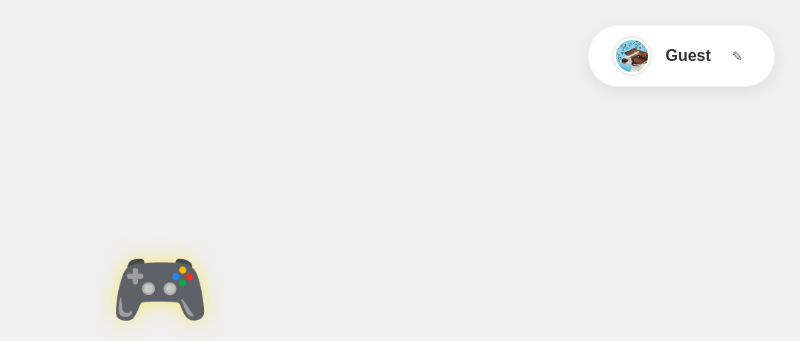
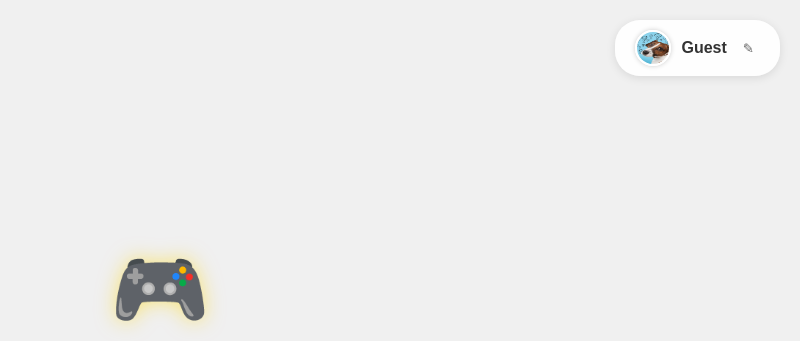
Before and after one commit to ocky07/ockyTypingApp, a plain HTML site: page index.html in a window 1280 px wide. Shown: the top 341 px of the page, without its empty margins (480-1280 px from the left). Drawn offline with Linux system fonts and the light colour scheme.

Commit message:
Update index.html

```diff
--- a/index.html
+++ b/index.html
@@ -73,23 +73,19 @@
             }
         }
 
-        /* Add to existing CSS */
-        .user-info {
 
+         .user-info {
             position: fixed;
-            top: 25px;
-            right: 25px;
+            top: 20px;
+            right: 20px;
             display: flex;
             align-items: center;
-            gap: 15px;
-            background: rgba(255, 255, 255, 0.95);
-            padding: 12px 25px;
-            border-radius: 30px;
-            box-shadow: 0 4px 15px rgba(0, 0, 0, 0.08);
+            gap: 10px;
+            background: rgba(255, 255, 255, 0.9);
+            padding: 10px 20px;
+            border-radius: 25px;
+            box-shadow: 0 2px 10px rgba(0, 0, 0, 0.1);
             z-index: 1000;
-            backdrop-filter: blur(5px);
-            border: 1px solid rgba(0, 0, 0, 0.05);
-            transition: all 0.3s ease;
         }
 
         .user-info img {
@@ -250,8 +246,8 @@
             </div>
 
         </div>
-        <p><strong>Easy</strong></p><p>Build foundational skills with minimal frustration.</p>
-        <p><strong>Medium</strong></p><p>Balance speed and accuracy for gradual improvement.</p>
+        <p><strong>Easy</strong></p><p>Foundational skills with minimal frustration.</p>
+        <p><strong>Medium</strong></p><p>Speed and accuracy for gradual improvement.</p>
         <p><strong>Hard</strong></p><p>Push limits with complex spelling and typing challenges.</p>
         <p>@ Choose a level based on your skill and goals! 🚀⌨️</p>
     </div>
```
